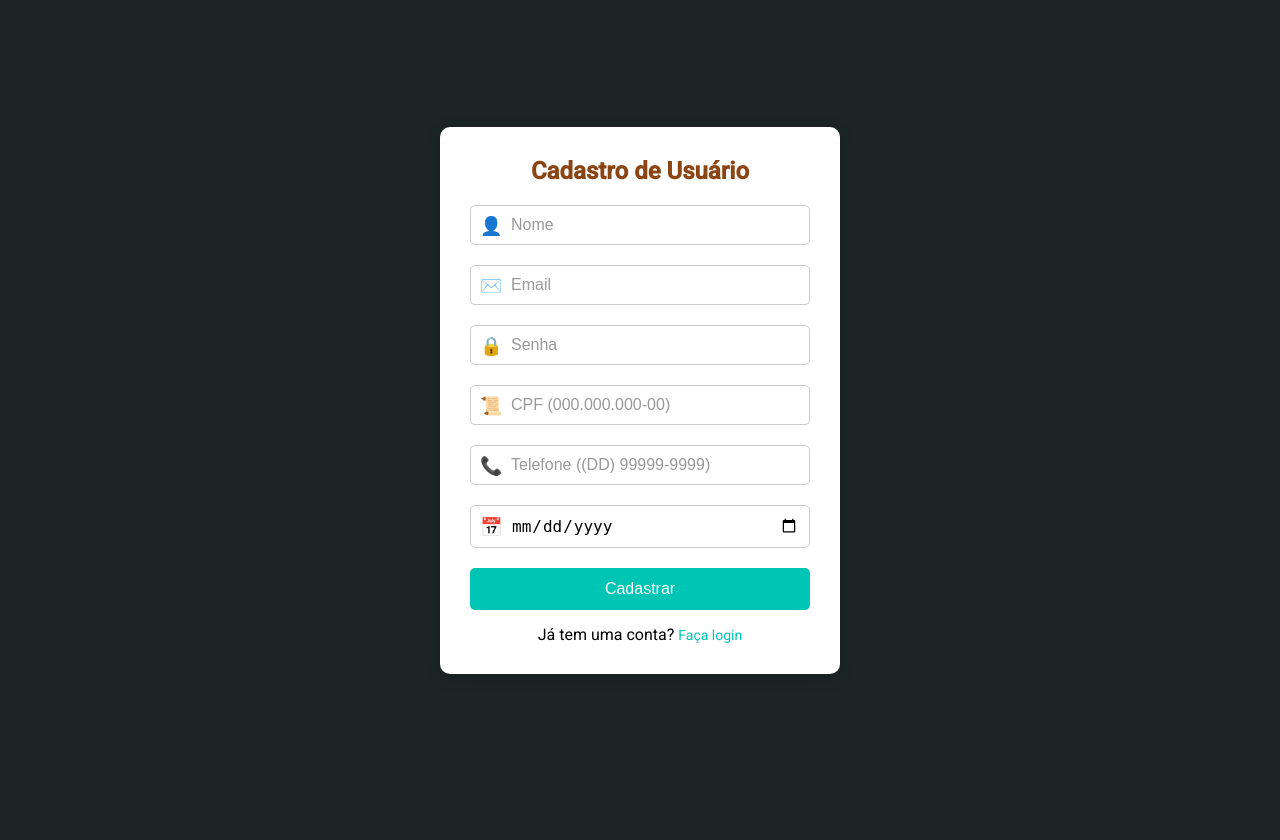
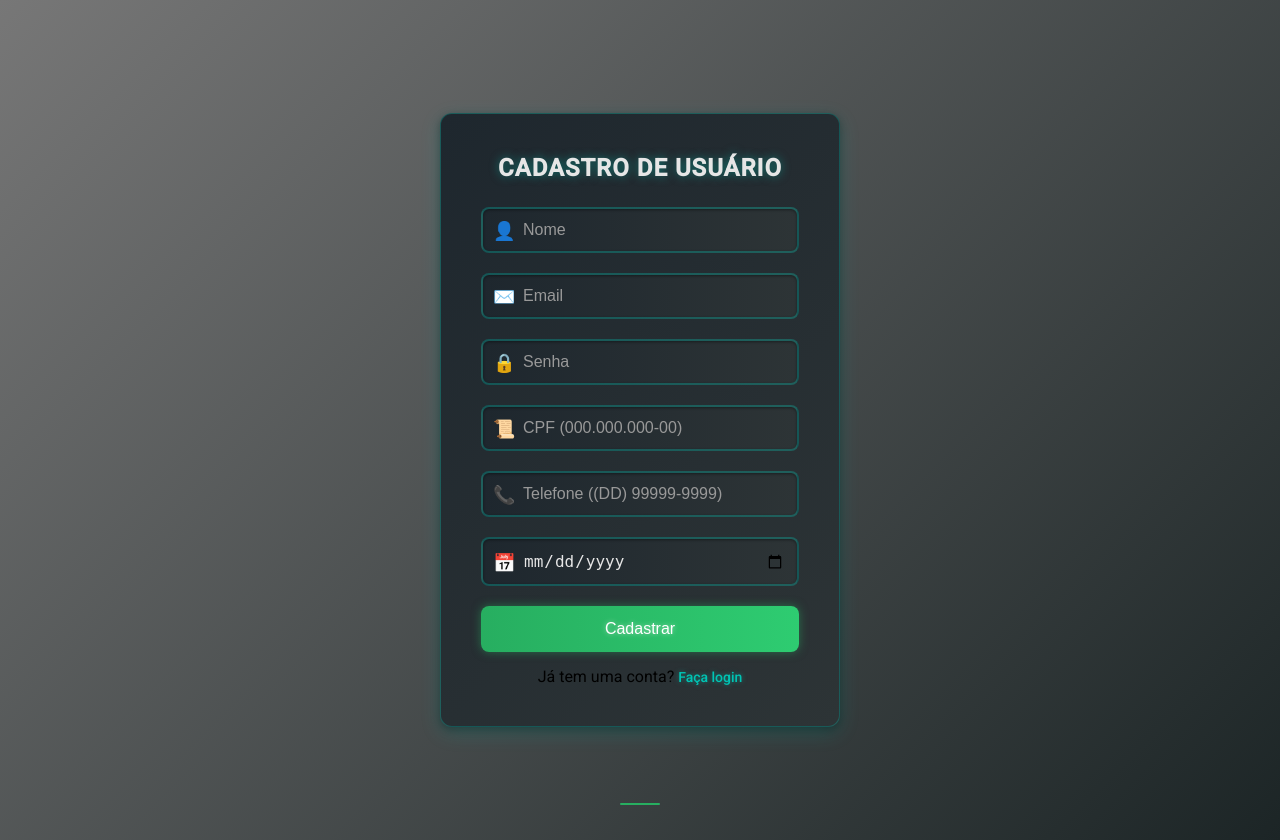
Before and after one commit to GuiiPiloto/academia, a PHP site: page /cadastrar_aluno.php in a window 1280 px wide. Before the commit the page ends 674 px from the top, so only its background shows below. Run offline with PHP 8.4, Linux system fonts and the light colour scheme.

Commit message:
NOVA ATT - CSS

```diff
--- a/css/cadastro_aluno.css
+++ b/css/cadastro_aluno.css
@@ -7,28 +7,48 @@
 
 .cadastro-page {
   font-family: 'Roboto', sans-serif;
-  background-color: #1C2526; /* Fundo escuro */
+  background: linear-gradient(135deg, #777777, #1c2526); /* Fundo escuro com gradiente */
   display: flex;
   justify-content: center;
   align-items: center;
-  height: 100vh;
+  min-height: 100vh;
   margin: 0;
+  padding: 20px;
+  overflow: hidden;
 }
 
 .cadastro-page .container {
-  background-color: #fff; /* Fundo branco do formulário */
-  padding: 30px;
-  border-radius: 10px;
-  box-shadow: 0 4px 15px rgba(0, 0, 0, 0.2);
+  background: linear-gradient(135deg, #1e272e, #2d3436); /* Fundo escuro do formulário */
+  padding: 40px;
+  border-radius: 12px;
+  box-shadow: 0 6px 20px rgba(0, 196, 180, 0.2), 0 3px 10px rgba(0, 0, 0, 0.4);
+  border: 1px solid rgba(0, 196, 180, 0.3); /* Borda neon */
   width: 100%;
   max-width: 400px;
+  animation: fadeIn 0.8s ease-in-out;
 }
 
 .cadastro-page h2 {
-  color: #8B4513;
+  color: #e6e6e6;
   text-align: center;
-  margin-bottom: 20px;
+  margin-bottom: 25px;
   font-size: 24px;
+  font-weight: 600;
+  text-transform: uppercase;
+  letter-spacing: 1px;
+  text-shadow: 0 0 10px rgba(0, 196, 180, 0.5);
+}
+
+.cadastro-page h2::after {
+  content: '';
+  position: absolute;
+  bottom: -5px;
+  left: 50%;
+  transform: translateX(-50%);
+  width: 40px;
+  height: 2px;
+  background-color: #27ae60;
+  border-radius: 1px;
 }
 
 .cadastro-page .form-group {
@@ -38,45 +58,85 @@
 
 .cadastro-page .form-group input {
   width: 100%;
-  padding: 10px 10px 10px 40px;
-  border: 1px solid #ccc;
-  border-radius: 5px;
+  padding: 12px 12px 12px 40px;
+  border: 2px solid rgba(0, 196, 180, 0.3); /* Borda neon */
+  border-radius: 8px;
   font-size: 16px;
-  transition: border-color 0.3s;
+  background: linear-gradient(90deg, #1e272e, #2d3436);
+  color: #e6e6e6;
+  transition: all 0.3s ease;
+  box-shadow: inset 0 1px 3px rgba(0, 0, 0, 0.4);
 }
 
 .cadastro-page .form-group input:focus {
   border-color: #00C4B4;
+  box-shadow: 0 0 8px rgba(0, 196, 180, 0.6);
   outline: none;
+  transform: translateY(-1px);
 }
 
 .cadastro-page .form-group .icon {
   position: absolute;
-  left: 10px;
+  left: 12px;
   top: 50%;
   transform: translateY(-50%);
-  color: #8B4513;
+  color: #00C4B4;
   font-size: 18px;
+  transition: color 0.3s ease;
+}
+
+.cadastro-page .form-group input:focus + .icon {
+  color: #27ae60;
 }
 
 .cadastro-page .form-group input::placeholder {
   color: #999;
+  transition: color 0.3s ease;
+}
+
+.cadastro-page .form-group input:focus::placeholder {
+  color: #bbb;
 }
 
 .cadastro-page button {
   width: 100%;
-  padding: 12px;
-  background-color: #00C4B4;
+  padding: 14px;
+  background: linear-gradient(90deg, #27ae60, #2ecc71); /* Botão com gradiente neon verde */
   color: #fff;
   border: none;
-  border-radius: 5px;
+  border-radius: 8px;
   font-size: 16px;
+  font-weight: 500;
   cursor: pointer;
-  transition: background-color 0.3s;
+  transition: all 0.4s ease;
+  position: relative;
+  overflow: hidden;
+  text-shadow: 0 0 5px rgba(255, 255, 255, 0.5);
+  box-shadow: 0 0 10px rgba(39, 174, 96, 0.5);
+}
+
+.cadastro-page button::before {
+  content: '';
+  position: absolute;
+  top: 50%;
+  left: 50%;
+  width: 0;
+  height: 0;
+  background: rgba(255, 255, 255, 0.3);
+  border-radius: 50%;
+  transform: translate(-50%, -50%);
+  transition: width 0.6s ease, height 0.6s ease;
+}
+
+.cadastro-page button:hover::before {
+  width: 200px;
+  height: 200px;
 }
 
 .cadastro-page button:hover {
-  background-color: #00A89A;
+  background: linear-gradient(90deg, #2ecc71, #27ae60);
+  transform: translateY(-2px);
+  box-shadow: 0 4px 15px rgba(39, 174, 96, 0.7);
 }
 
 .cadastro-page .login-link {
@@ -88,8 +148,67 @@
   color: #00C4B4;
   text-decoration: none;
   font-size: 14px;
+  font-weight: 500;
+  transition: color 0.3s ease;
+  text-shadow: 0 0 5px rgba(0, 196, 180, 0.5);
 }
 
 .cadastro-page .login-link a:hover {
+  color: #27ae60;
   text-decoration: underline;
 }
+
+/* Media Queries para Responsividade */
+@media (max-width: 480px) {
+  .cadastro-page .container {
+    margin: 20px auto;
+    padding: 20px;
+    max-width: 90%;
+  }
+
+  .cadastro-page h2 {
+    font-size: 20px;
+  }
+
+  .cadastro-page .form-group input {
+    padding: 10px 10px 10px 35px;
+    font-size: 14px;
+  }
+
+  .cadastro-page .form-group .icon {
+    font-size: 16px;
+    left: 10px;
+  }
+
+  .cadastro-page button {
+    padding: 12px;
+    font-size: 14px;
+  }
+
+  .cadastro-page .login-link a {
+    font-size: 12px;
+  }
+}
+
+@media (min-width: 481px) and (max-width: 768px) {
+  .cadastro-page .container {
+    max-width: 450px;
+    padding: 25px;
+  }
+
+  .cadastro-page h2 {
+    font-size: 22px;
+  }
+}
+
+/* Animação de entrada */
+@keyframes fadeIn {
+  from {
+    opacity: 0;
+    transform: scale(0.95);
+  }
+  to {
+    opacity: 1;
+    transform: scale(1);
+  }
+}
```
